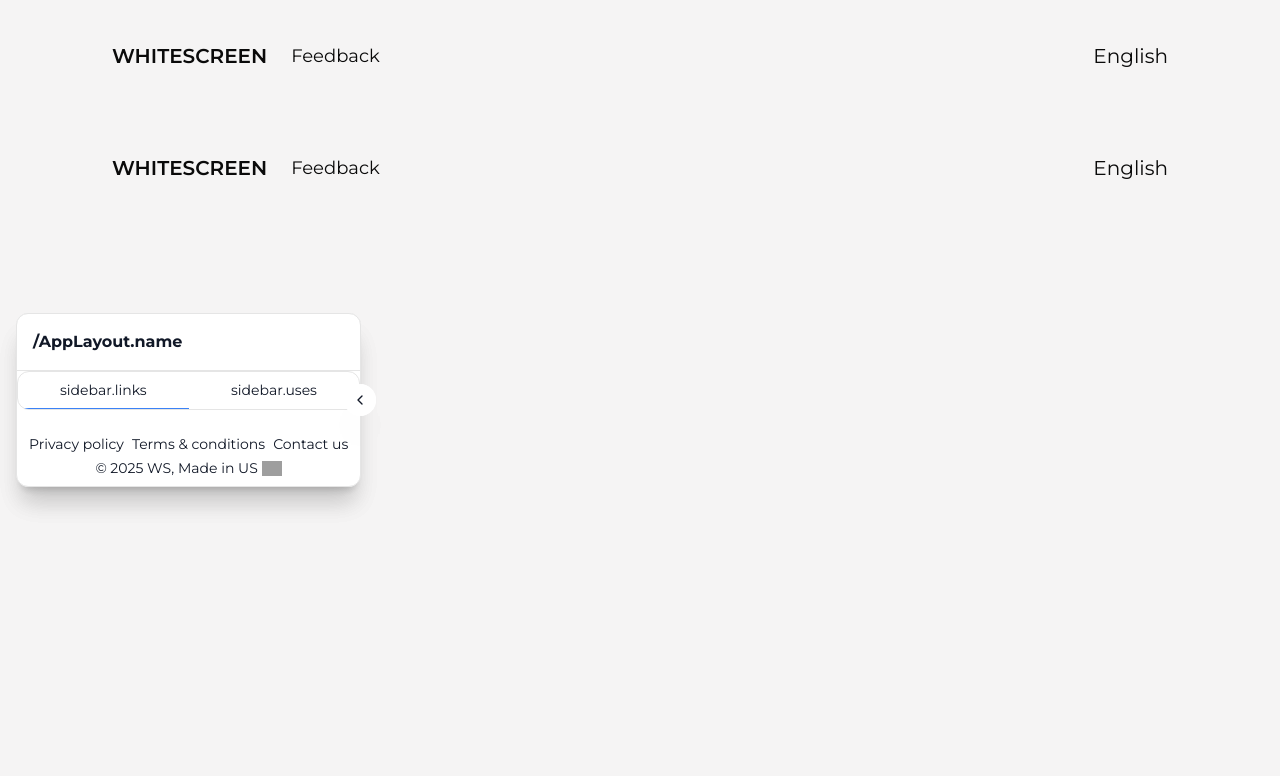
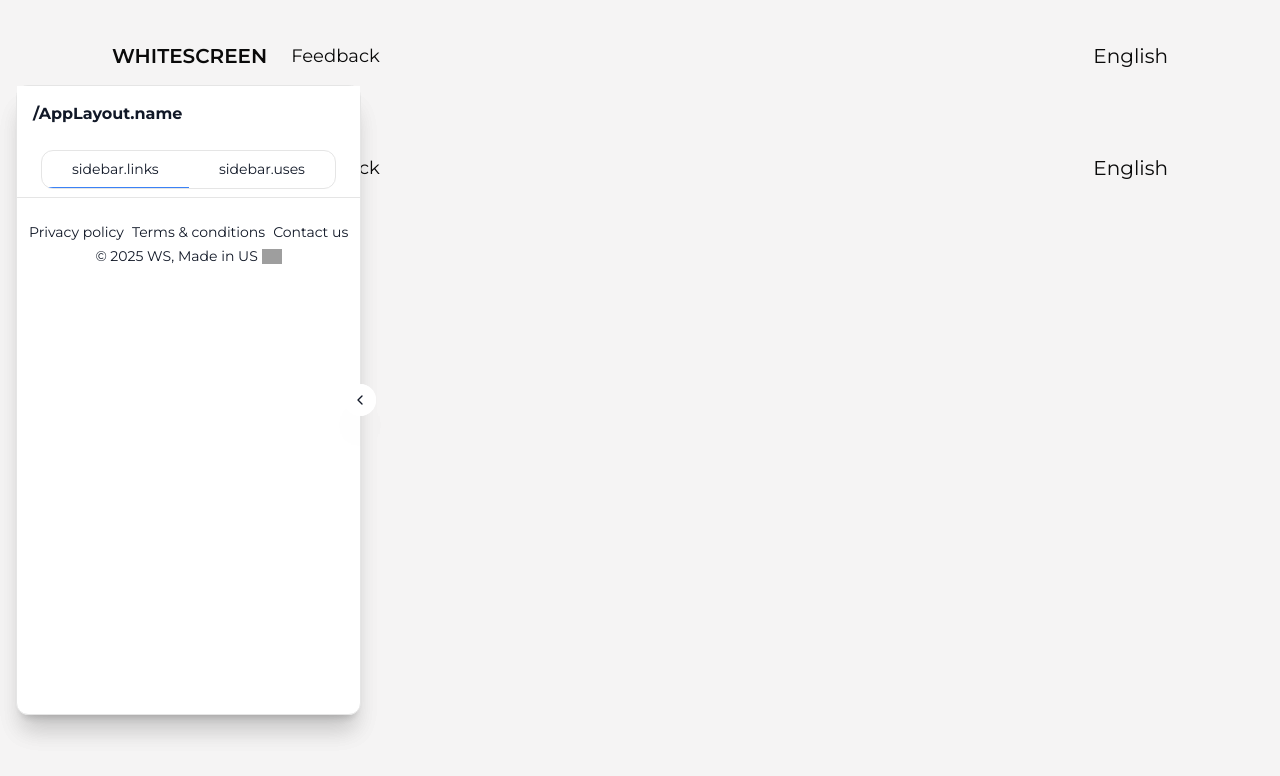
Before and after one commit to hoapham1404/ws, a Next.js app: page /AppLayout in a window 1280 px wide. Shown: the top 776 px of the page. Built offline with nearby package versions, Linux system fonts and the light colour scheme; grey boxes are pictures that could not be loaded.

Commit message:
hoapq - fix - UI

```diff
--- a/components/Sidebar/Sidebar.tsx
+++ b/components/Sidebar/Sidebar.tsx
@@ -33,46 +33,8 @@ export default function Sidebar() {
             isPanelOpen ? "min-w-80" : "min-w-12",
           )}
         >
-          <div className="  h-full max-h-[750px] overflow-y-auto">
+          <div className="  h-full max-h-[750px] ">
             {isPanelOpen && <SidebarTab />}
-
-            {isPanelOpen && (
-              <div className="p-2 text-sm text-center flex flex-col items-center justify-center gap-1">
-                <p className="">
-                  {Array.from(
-                    new Map([
-                      ["/privacy-policy", "Privacy policy"],
-                      ["/terms-and-conditions", "Terms & conditions"],
-                      ["/contact-us", "Contact us"],
-                    ]).entries(),
-                  ).map(([key, value]) => (
-                    <a
-                      key={key}
-                      href={key}
-                      onClick={(e) => {
-                        e.preventDefault();
-                        window.location.href = key;
-                      }}
-                      className="mx-1
-                    hover:underline transition-colors duration-300 ease-in-out
-                    "
-                    >
-                      {value}
-                    </a>
-                  ))}
-                </p>
-                <div className="flex flex-row justify-center items-center gap-1">
-                  <p className="">© 2025 WS, Made in US </p>
-                  <Image
-                    src="https://flagcdn.com/w320/us.png"
-                    alt="US Flag"
-                    className="inline-block"
-                    width={20}
-                    height={20}
-                  />
-                </div>
-              </div>
-            )}
 
             {!isPanelOpen && (
               <div className="absolute top-1/2 right-2 transform -translate-y-1/2  flex flex-col gap-2">
--- a/components/Sidebar/SidebarTab.tsx
+++ b/components/Sidebar/SidebarTab.tsx
@@ -5,6 +5,7 @@ import TipsSection from "./TipsSection";
 import sidebarStore from "./useSidebar";
 import { useTranslations } from "next-intl";
 import { usePathname } from "next/navigation";
+import Image from "next/image";
 
 export default function SidebarTab(): JSX.Element {
   const { currentTab, setCurrentTab } = sidebarStore();
@@ -26,10 +27,12 @@ export default function SidebarTab(): JSX.Element {
 
   return (
     <div>
-      <section className="p-4 flex flex-row justify-between items-center border-b">
+      <div className="sticky top-0 bg-white z-10">
+        <section className="p-4 flex flex-row justify-between items-center ">
           <p className="font-bold">{thead("name")}</p>
         </section>
 
+        <div className="px-6 py-2 border-b">
           <div
             className={cn(
               "flex flex-row justify-between items-center",
@@ -55,7 +58,9 @@ export default function SidebarTab(): JSX.Element {
               </button>
             ))}
           </div>
-      <div className="mt-4">
+        </div>
+      </div>
+      <div className="mt-4 h-[500px] overflow-y-auto">
         {tabs.map((tab) => (
           <div
             key={tab.id}
@@ -64,6 +69,41 @@ export default function SidebarTab(): JSX.Element {
             {tab.content}
           </div>
         ))}
+        <div className="p-2 text-sm text-center flex flex-col items-center justify-center gap-1">
+          <p className="">
+            {Array.from(
+              new Map([
+                ["/privacy-policy", "Privacy policy"],
+                ["/terms-and-conditions", "Terms & conditions"],
+                ["/contact-us", "Contact us"],
+              ]).entries(),
+            ).map(([key, value]) => (
+              <a
+                key={key}
+                href={key}
+                onClick={(e) => {
+                  e.preventDefault();
+                  window.location.href = key;
+                }}
+                className="mx-1
+                    hover:underline transition-colors duration-300 ease-in-out
+                    "
+              >
+                {value}
+              </a>
+            ))}
+          </p>
+          <div className="flex flex-row justify-center items-center gap-1">
+            <p className="">© 2025 WS, Made in US </p>
+            <Image
+              src="https://flagcdn.com/w320/us.png"
+              alt="US Flag"
+              className="inline-block"
+              width={20}
+              height={20}
+            />
+          </div>
+        </div>
       </div>
     </div>
   );
```
Lines whose indentation alone changed are shown as unchanged.
